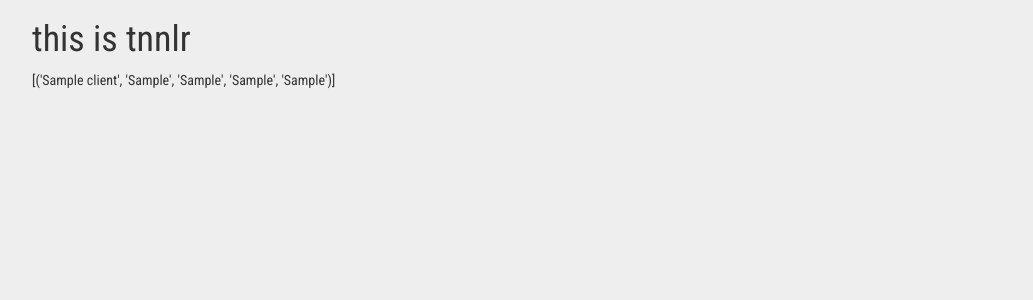
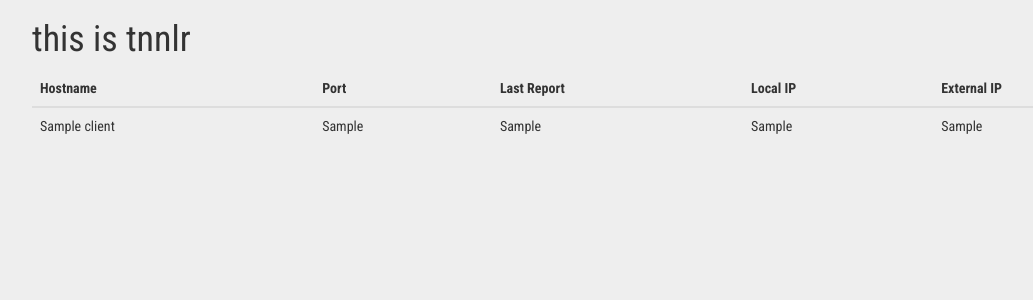
Before and after one commit to outsideopen/tnnlr, a Flask app: page / in a window 1280 px wide. Shown: the top 300 px of the page, without its empty margins (38-1071 px from the left). Run offline with Flask 2, Linux system fonts and the light colour scheme; tables that the repository leaves empty hold one stand-in row (values such as "Sample post"); some libraries are stand-ins or nearby versions.

Commit message:
render table properly

```diff
--- a/flask-server/templates/index.html
+++ b/flask-server/templates/index.html
@@ -1,6 +1,30 @@
 {% extends "layout.html" %}
 {% block body %}
 
-  {{clients}}
+<table class='table'>
+  <thead>
+    <tr>
+      <th>Hostname</th>
+      <th>Port</th>
+      <th>Last Report</th>
+      <th>Local IP</th>
+      <th>External IP</th>
+    </tr>
+  </thead>
+  <tbody>
+
+  {% for c in clients %}
+    <tr>
+      <td>{{ c[0] }}</td>
+      <td>{{ c[1] }}</td>
+      <td>{{ c[2] }}</td>
+      <td>{{ c[3] }}</td>
+      <td>{{ c[4] }}</td>
+    </tr>
+  {% endfor %}
+
+
+  </tbody>
+</table>
 
 {% endblock %}
```
